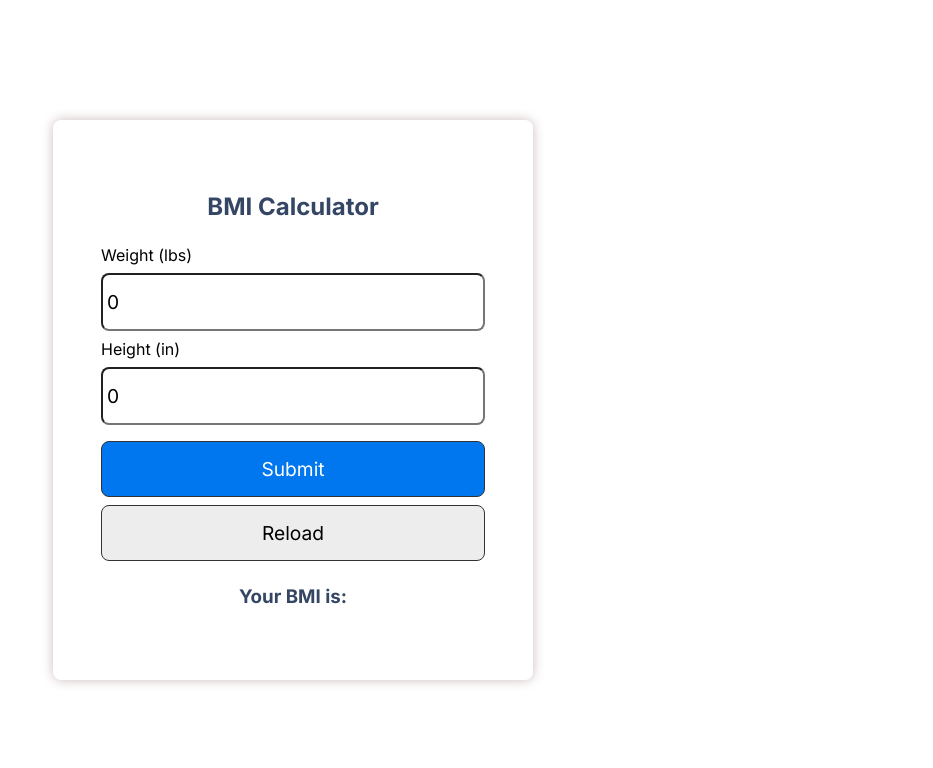
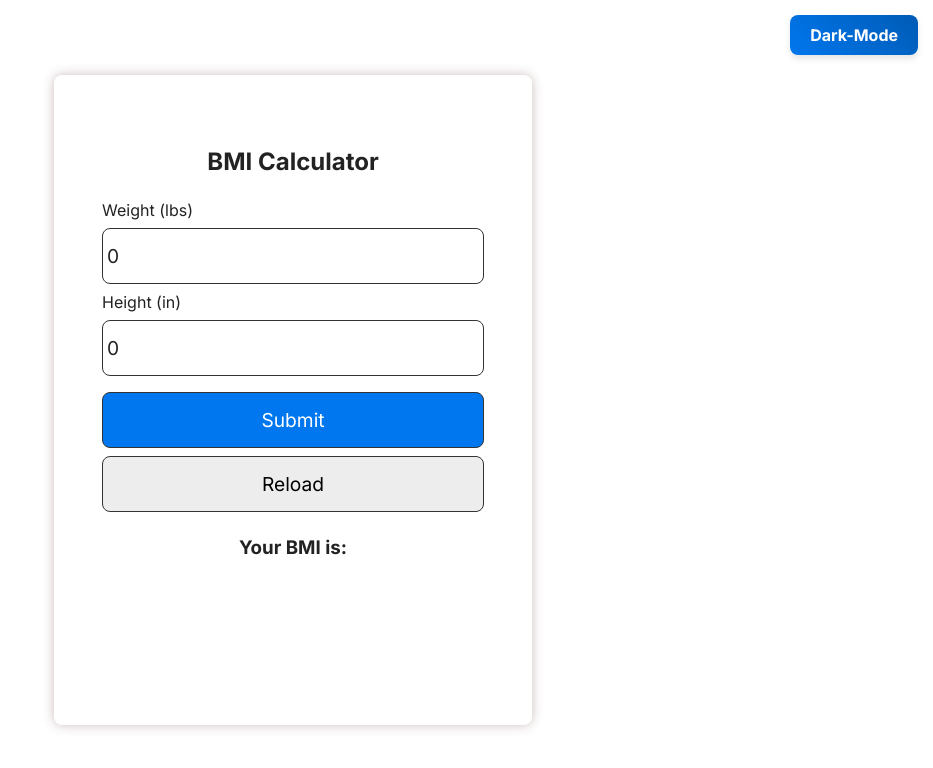
Before and after one commit to iiitl/bmi_calculator, a React (Create React App) app: page / in a window 1280 px wide. Shown: the top 768 px of the page, without its empty margins (347-1280 px from the left). Built offline with nearby package versions, Linux system fonts and the light colour scheme.

Commit message:
added toggle button

```diff
--- a/package.json
+++ b/package.json
@@ -15,7 +15,8 @@
     "start": "react-scripts start",
     "build": "react-scripts build",
     "test": "react-scripts test",
-    "eject": "react-scripts eject"
+    "eject": "react-scripts eject",
+    "dev": "react-scripts start"
   },
   "eslintConfig": {
     "extends": [
--- a/src/App.css
+++ b/src/App.css
@@ -1,5 +1,23 @@
+:root {
+  --background-color: #ffffff;
+  --header-bg: #282c34;
+  --text-color: #222;
+  --link-color: #61dafb;
+}
+/*for dark*/
+[data-theme="dark"] {
+  --background-color: #1e1e1e;
+  --header-bg: #121417;
+  --text-color: #f5f5f5;
+  --link-color: #4fa3d1;
+}
+
 .App {
   text-align: center;
+  background-color: var(--background-color);
+  color: var(--text-color);
+  min-height: 100vh;
+  transition: background-color 0.2s ease, color 0.2s ease;
 }
 
 .App-logo {
@@ -14,19 +32,44 @@
 }
 
 .App-header {
-  background-color: #282c34;
+  background-color: var(--header-bg);
   min-height: 100vh;
   display: flex;
   flex-direction: column;
   align-items: center;
   justify-content: center;
   font-size: calc(10px + 2vmin);
-  color: white;
+  color:  var(--text-color);
 }
 
 .App-link {
-  color: #61dafb;
+  color: var(--link-color);
+  transition: color 0.2s ease;
 }
+.App-link:hover {
+  color: lighten(var(--link-color), 10%);
+}
+.themetoggle {
+  position: absolute;
+  top: 15px;
+  right: 15px;
+  padding: 10px 20px;
+  font-size: 16px;
+  font-weight: bold;
+  border: none;
+  border-radius: 8px;
+  background: linear-gradient(45deg, #0077EE, #005bb5);
+  color: white;
+  cursor: pointer;
+  transition: all 0.2s ease;
+  box-shadow: 0px 4px 6px rgba(0, 0, 0, 0.1);
+}
+
+.themetoggle:hover {
+  background: linear-gradient(45deg, #005bb5, #003f80);
+  transform: scale(1.05);
+}
+
 
 @keyframes App-logo-spin {
   from {
--- a/src/App.js
+++ b/src/App.js
@@ -1,14 +1,30 @@
  import './App.css';
  import './index.css'
  import React, {useState} from 'react'
+ import  { useEffect } from 'react';
+
 
  function App() {
-  // state
+
    const [weight, setWeight] = useState(0)
    const [height, setHeight] = useState(0)
    const [bmi, setBmi] = useState('')
    const [message, setMessage] = useState('')
+   const [theme, setTheme] = useState('light');
 
+   useEffect(()=>{
+     const savedtheme = localStorage.getItem('theme')||'light';
+     setTheme(savedtheme);
+     document.documentElement.setAttribute('data-theme',savedtheme);
+   }, []);
+
+
+   const toggletheme=()=>{
+     const newtheme=theme==='light'?'dark':'light';
+     setTheme(newtheme);
+     document.documentElement.setAttribute('data-theme', newtheme);
+     localStorage.setItem('theme', newtheme);
+   };
    let calcBmi = (event) => {
      event.preventDefault()
      console.log(event);
@@ -41,6 +57,9 @@ function App() {
    return (
      <div className="app">
      <div className='container'>
+     <button className="themetoggle" onClick={toggletheme}>
+           {theme === 'light'?'Dark-Mode':'Light-Mode'}
+         </button>
        <h2 className='center'>BMI Calculator</h2>
          <form onSubmit={calcBmi}>
            <div>
--- a/src/index.css
+++ b/src/index.css
@@ -1,5 +1,23 @@
 @import url('https://fonts.googleapis.com/css2?family=Inter:wght@100;200;300;400;500;600;700;800;900&family=Poppins:ital,wght@0,100;0,200;0,300;0,400;0,500;0,600;0,700;0,800;0,900;1,100;1,200;1,300;1,400;1,500;1,600;1,700;1,800;1,900&display=swap');
+:root {
+  --background-color: #ffffff;
+  --text-color: #354665;
+  --box-shadow-color: #ccbdbd;
+  --border-color: #333;
+  --button-bg: #0077EE;
+  --button-text: #fff;
+  --input-bg: #ffffff;
+}
 
+[data-theme="dark"] {
+  --background-color: #1e1e1e;
+  --text-color: #f5f5f5;
+  --box-shadow-color: #444;
+  --border-color: #888;
+  --button-bg: #005bb5;
+  --button-text: #ffffff;
+  --input-bg: #2c2c2c;
+}
 
 * {
   box-sizing: border-box;
@@ -7,10 +25,15 @@
   padding: 0;
   font-family: 'Inter', sans-if;
 }
+body {
+  background-color: var(--background-color);
+  color: var(--text-color);
+  transition: background-color 0.2s ease, color 0.2s ease;
+}
+
 
 .app {
   display: flex;
-
   justify-content: center;
   align-items: center;
   width: 100vw;
@@ -18,10 +41,12 @@
 }
 
 .container {
-  box-shadow: 0px 0px 12px #ccbdbd;
+  box-shadow: 0px 0px 12px var(--box-shadow-color);
   border-radius: 8px;
   padding: 3rem;
   max-width: 600px;
+  background-color: var(--background-color);
+  min-height: 650px;
 }
 
 input {
@@ -30,6 +55,9 @@ input {
   padding: 15px 4px;
   margin: 8px 0;
   border-radius: 8px;
+  background-color: var(--input-bg);
+  color: var(--text-color);
+  border: 1px solid var(--border-color);
 }
 
 .btn {
@@ -38,11 +66,12 @@ input {
   font-size: 1.2rem;
   margin: 8px 0;
   padding: 15px 0;
-  background-color: #0077EE;
-  color: #fff;
-  border: 1px solid #333;
+  background-color: var(--button-bg);
+  color: var(--button-text);
+  border: 1px solid var(--border-color);
   border-radius: 8px;
   cursor: pointer;
+  transition: background-color 0.2s ease;
 }
 /* unvisited link */
 
@@ -52,15 +81,18 @@ input {
   background-color: #ededed;
     color: #000000;
 }
+.btn:hover {
+  opacity: 0.9;
+}
 
 .center {
   text-align: center;
   margin: 24px 0;
-  color: #354665;
+  color:  var(--text-color);
 }
 .input_val
 {
-  color: #354665;
+  color:  var(--text-color);
 }
 p {
   margin: 10px 0;
```
Lines whose indentation alone changed are shown as unchanged.
